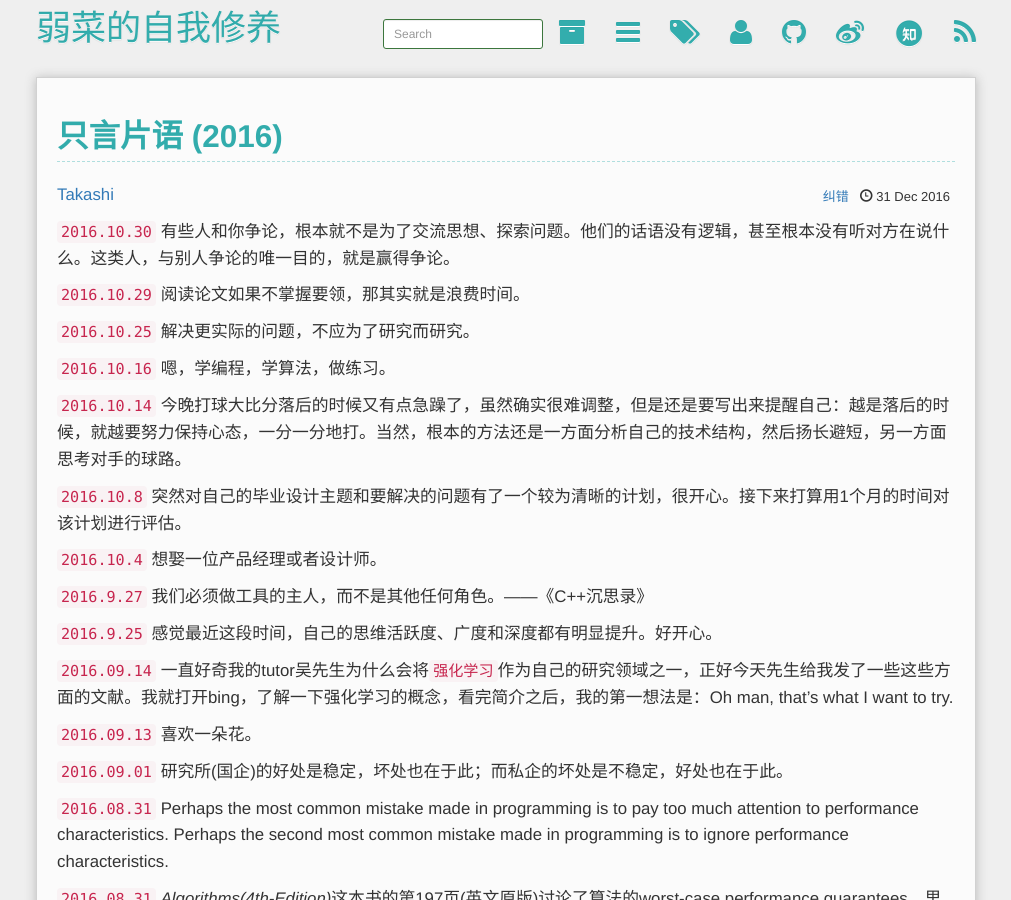
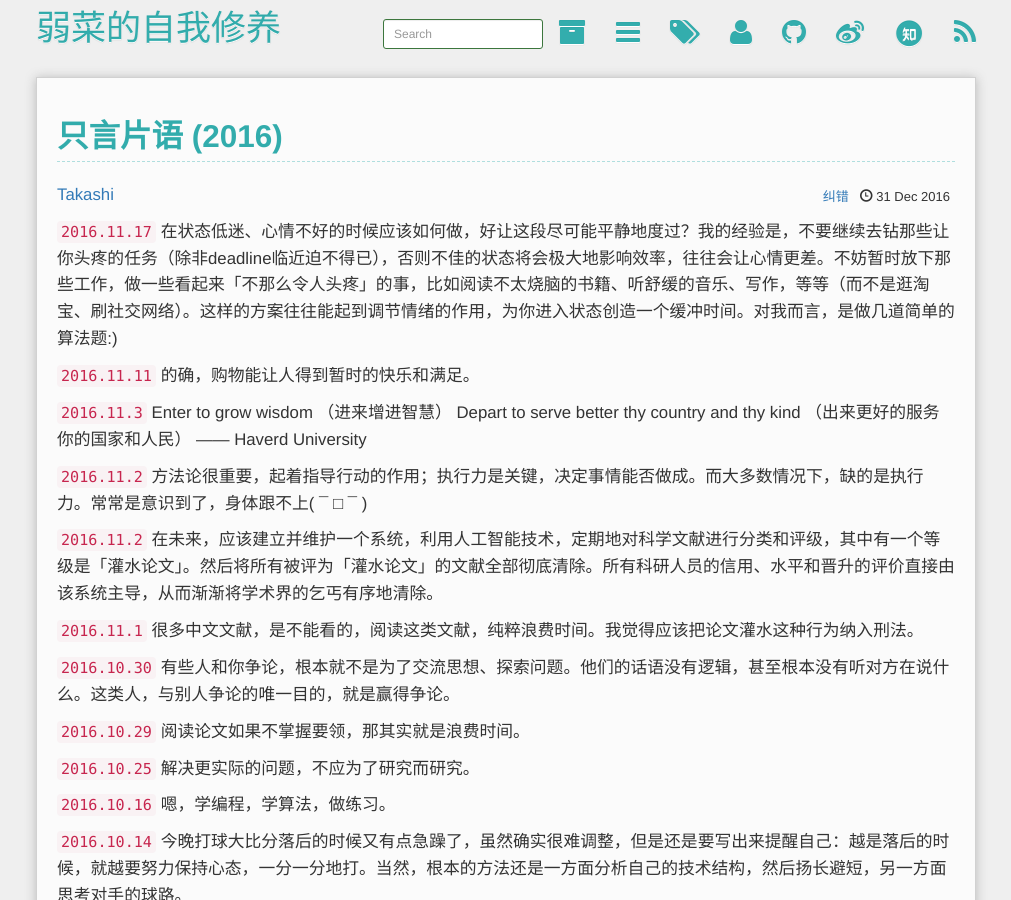
Before and after one commit to mioopoi/mioopoi.github.io, a Jekyll site: the page built from _posts/哲思/2016-12-31-tweet-2016.md, in a window 1280 px wide and 900 px high. Shown: the whole window, without its empty margins (134-1145 px from the left). Built offline with Jekyll 4.4.1, drawn with Linux system fonts in a browser that asks for light colours; Markdown is read by kramdown in place of the engine named in the settings; comment, search, counter and statistics services are not loaded.

Commit message:
update tweet-2016

```diff
--- a/_posts/哲思/2016-12-31-tweet-2016.md
+++ b/_posts/哲思/2016-12-31-tweet-2016.md
@@ -7,6 +7,18 @@ summary:
 ---
 
 [Takashi](mioopoi.github.io/about)
+
+`2016.11.17` 在状态低迷、心情不好的时候应该如何做，好让这段尽可能平静地度过？我的经验是，不要继续去钻那些让你头疼的任务（除非deadline临近迫不得已），否则不佳的状态将会极大地影响效率，往往会让心情更差。不妨暂时放下那些工作，做一些看起来「不那么令人头疼」的事，比如阅读不太烧脑的书籍、听舒缓的音乐、写作，等等（而不是逛淘宝、刷社交网络）。这样的方案往往能起到调节情绪的作用，为你进入状态创造一个缓冲时间。对我而言，是做几道简单的算法题:)
+
+`2016.11.11` 的确，购物能让人得到暂时的快乐和满足。
+
+`2016.11.3` Enter to grow wisdom （进来增进智慧） Depart to serve better thy country and thy kind （出来更好的服务你的国家和人民） ——  Haverd University
+
+`2016.11.2` 方法论很重要，起着指导行动的作用；执行力是关键，决定事情能否做成。而大多数情况下，缺的是执行力。常常是意识到了，身体跟不上( ¯ □ ¯ )
+
+`2016.11.2` 在未来，应该建立并维护一个系统，利用人工智能技术，定期地对科学文献进行分类和评级，其中有一个等级是「灌水论文」。然后将所有被评为「灌水论文」的文献全部彻底清除。所有科研人员的信用、水平和晋升的评价直接由该系统主导，从而渐渐将学术界的乞丐有序地清除。
+
+`2016.11.1` 很多中文文献，是不能看的，阅读这类文献，纯粹浪费时间。我觉得应该把论文灌水这种行为纳入刑法。
 
 `2016.10.30` 有些人和你争论，根本就不是为了交流思想、探索问题。他们的话语没有逻辑，甚至根本没有听对方在说什么。这类人，与别人争论的唯一目的，就是赢得争论。
 
```
